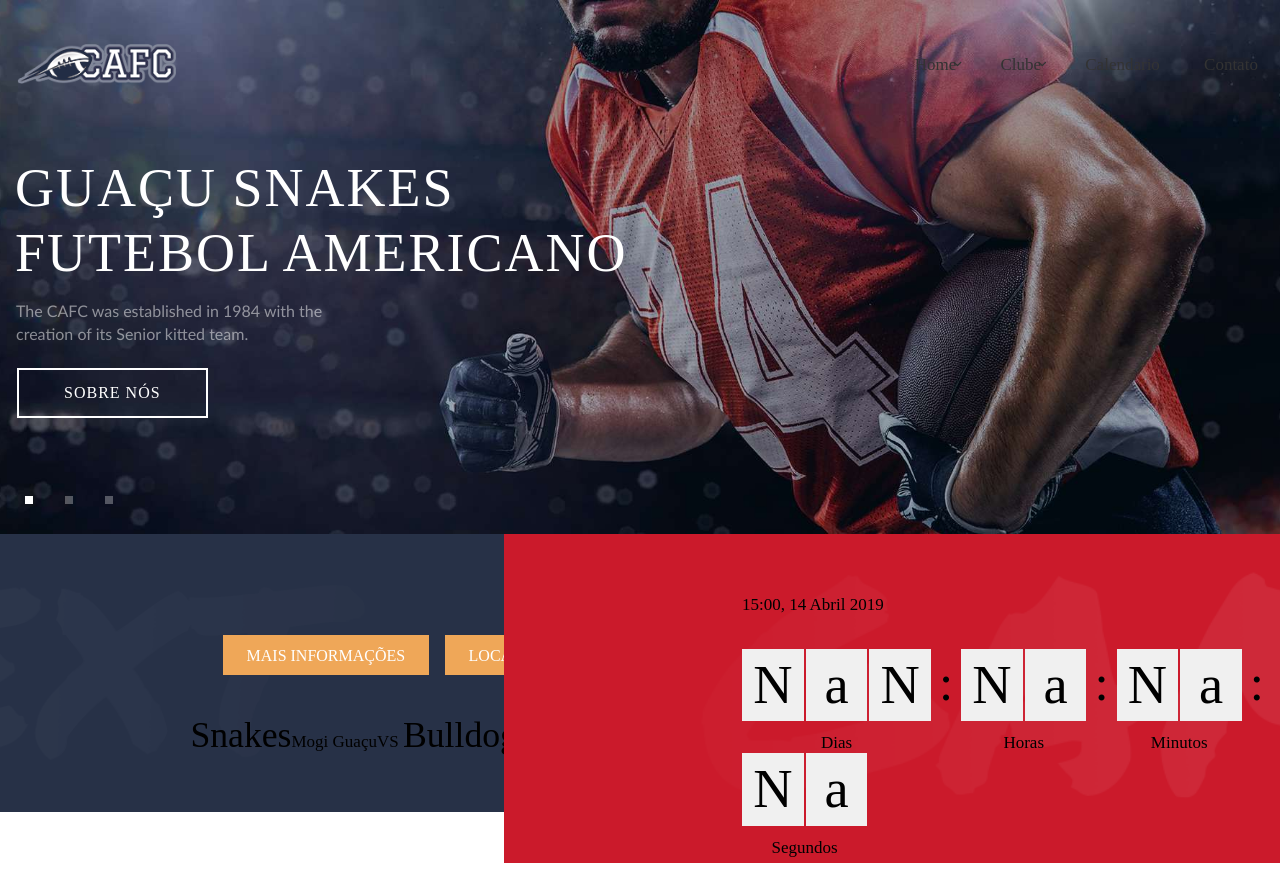
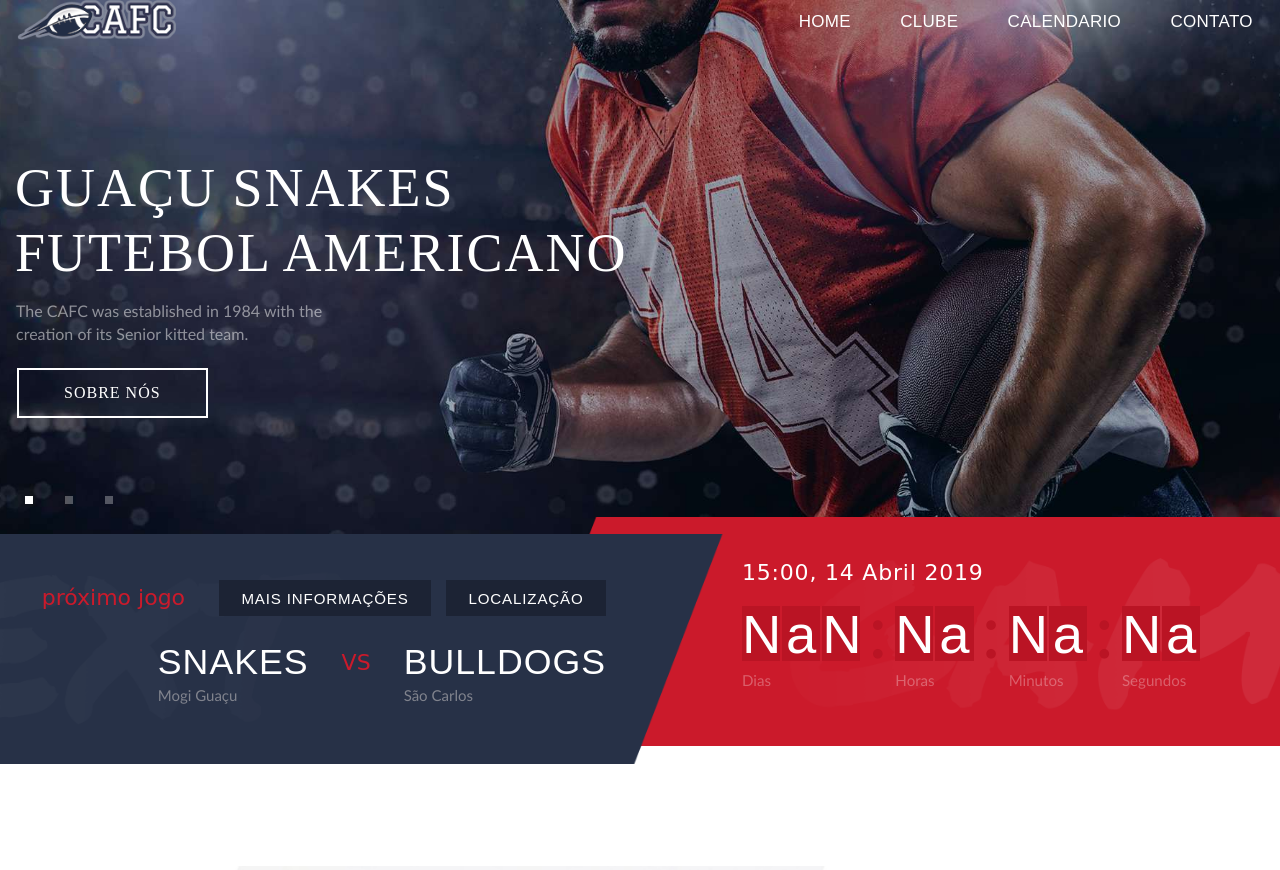
Before and after one commit to Leandro-Lopes/snakes, a plain HTML site: page index.html in a window 1280 px wide. Shown: the top 870 px of the page. Drawn offline with Linux system fonts and the light colour scheme; a web font is replaced by a local one.

Commit message:
fisrt commit

```diff
--- a/index.html
+++ b/index.html
@@ -25,9 +25,9 @@ img.emoji {
 	padding: 0 !important;
 }
 </style> -->
-<link property="stylesheet" rel='stylesheet' id='wp-block-library-css' href='style.min.css?ver=5.0.2' type='text/css' media='all' />
-<link property="stylesheet" rel='stylesheet' id='contact-form-7-css' href='styles.css?ver=5.1.1' type='text/css' media='all' />
-<link property="stylesheet" rel='stylesheet' id='essential-grid-plugin-settings-css' href='settings.css?ver=2.3.1' type='text/css' media='all' />
+<link property="stylesheet" rel='stylesheet' id='wp-block-library-css' href='style.min.css' type='text/css' media='all' />
+<link property="stylesheet" rel='stylesheet' id='contact-form-7-css' href='styles.css' type='text/css' media='all' />
+<link property="stylesheet" rel='stylesheet' id='essential-grid-plugin-settings-css' href='settings.css' type='text/css' media='all' />
 <link property="stylesheet" rel='stylesheet' id='tp-open-sans-css' href='opensans.css' type='text/css' media='all' />
 <link property="stylesheet" rel='stylesheet' id='tp-raleway-css' href='css.css' type='text/css' media='all' />
 <link property="stylesheet" rel='stylesheet' id='tp-droid-serif-css' href='droidserif.css' type='text/css' media='all' />
@@ -52,8 +52,8 @@ img.emoji {
 <link property="stylesheet" rel='stylesheet' id='conquerors-font-google_fonts-css' href='lato.css' type='text/css' media='all' />
 <link property="stylesheet" rel='stylesheet' id='conquerors-icons-css' href='fontello-embedded.css?ver=5.0.2' type='text/css' media='all' />
 <link property="stylesheet" rel='stylesheet' id='conquerors-main-css' href='style-two.css' type='text/css' media='all' />
-<link property="stylesheet" rel='stylesheet' id='conquerors-styles-css' href='__styles.css?ver=5.0.2' type='text/css' media='all' />
-<link property="stylesheet" rel='stylesheet' id='conquerors-colors-css' href='__colors.css?ver=5.0.2' type='text/css' media='all' />
+<link property="stylesheet" rel='stylesheet' id='conquerors-styles-css' href='styles_teste.css?ver=5.0.2' type='text/css' media='all' />
+<link property="stylesheet" rel='stylesheet' id='conquerors-colors-css' href='colors_teste.css?ver=5.0.2' type='text/css' media='all' />
 <link property="stylesheet" rel='stylesheet' id='mediaelement-css' href='mediaelementplayer-legacy.min.css?ver=4.2.6-78496d1' type='text/css' media='all' />
 <link property="stylesheet" rel='stylesheet' id='wp-mediaelement-css' href='wp-mediaelement.min.css?ver=5.0.2' type='text/css' media='all' />
 <link property="stylesheet" rel='stylesheet' id='conquerors-responsive-css' href='responsive.css?ver=5.0.2' type='text/css' media='all' />
```
